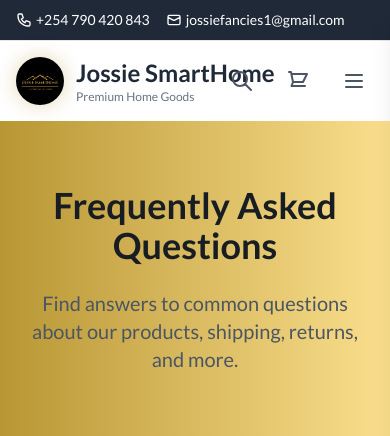
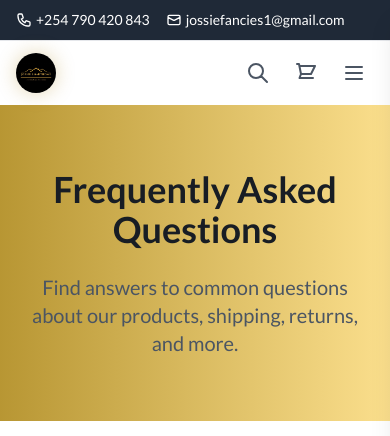
Before and after one commit to M0nicah/jossie-ecomm, a Django app: page /faq/ in a window 390 px wide. Shown: the top 436 px of the page. Run offline with Django 5.2, Linux system fonts and the light colour scheme; data comes from the database, SQL or seed files in the repository; data that the repository does not hold is empty; style sheets or scripts are compiled from the project's sources; some libraries are stand-ins or nearby versions.

Commit message:
fix ui, nav links and responsiveness

```diff
--- a/static/css/input.css
+++ b/static/css/input.css
@@ -108,7 +108,7 @@
 
 /* Custom nav link animations */
 .nav-link {
-    @apply relative;
+    @apply relative whitespace-nowrap;
 }
 
 .nav-link::after {
--- a/templates/base.html
+++ b/templates/base.html
@@ -230,22 +230,21 @@
     <!-- Main Navigation -->
     <nav class=" bg-white/70 backdrop-blur-lg sticky top-0 z-50 ">
         <div class="max-w-7xl mx-auto px-4 sm:px-6 lg:px-8">
-            <div class="flex justify-between h-20">
+            <div class="flex items-center justify-between gap-3 sm:gap-4 h-16 md:h-20 md:grid md:grid-cols-[max-content,1fr,max-content] md:gap-6">
                 <!-- Logo -->
-                <div class="flex items-center">
-                    <a href="{% url 'home' %}" class="flex-shrink-0 flex items-center group">
+                <div class="flex items-center min-w-0 flex-1 md:flex-none md:justify-self-start">
+                    <a href="{% url 'home' %}" class="flex items-center group">
                         <img src="{% static 'images/logo.jpg' %}" alt="Jossie SmartHome Logo" loading="lazy" decoding="async"
-                             class="w-12 h-12 rounded-full mr-3 glow-orange group-hover:hover-glow transition-all duration-300 object-cover">
-                        <div>
-                            <h1 class="text-2xl font-bold text-gray-800 group-hover:text-orange transition-colors">
+                             class="w-10 h-10 sm:w-12 sm:h-12 rounded-full lg:mr-3 glow-orange group-hover:hover-glow transition-all duration-300 object-cover flex-shrink-0">
+                        <div class="leading-tight min-w-0 hidden lg:block">
+                            <h1 class="text-xl font-bold text-gray-800 group-hover:text-orange transition-colors truncate">
                                 Jossie SmartHome</h1>
-                            <p class="text-xs text-gray-500">Premium Home Goods</p>
                         </div>
                     </a>
                 </div>
 
                 <!-- Desktop Navigation -->
-                <div class="hidden md:flex items-center space-x-6 lg:space-x-8">
+                <div class="hidden md:flex w-full items-center justify-center gap-4 lg:gap-6">
                     <a href="{% url 'home' %}"
                         class="nav-link text-gray-700 hover:text-orange transition-colors font-medium relative group">
                         Home
@@ -298,7 +297,7 @@
                 </div>
 
                 <!-- Right Side Actions -->
-                <div class="flex items-center space-x-4">
+                <div class="flex items-center justify-end gap-2 md:gap-3 lg:gap-4 min-w-0 flex-1 md:flex-none md:justify-self-end">
                     <!-- Search -->
                     <button onclick="toggleSearch()"
                         class="p-2 text-gray-600 hover:text-orange transition-colors hover:bg-gray-50 rounded-lg">
@@ -369,7 +368,7 @@
                 <div class="border-t border-orange/20 pt-4">
                     <div class="flex items-center justify-between mb-4">
                         <h3 class="text-lg font-bold text-gray-800">Shop by Category</h3>
-                        <button onclick="toggleMobileCategorySection()" id="mobileCategoryToggle"
+                        <button onclick="toggleMobileCategorySection()" id="mobileCategoryToggle" aria-expanded="false" aria-controls="mobileCategorySection"
                             class="p-2 hover:bg-orange/10 rounded-lg transition-colors border border-transparent hover:border-orange/20">
                             <svg id="mobileCategoryArrow" class="h-5 w-5 text-gray-600 transition-transform" fill="none"
                                 stroke="currentColor" viewBox="0 0 24 24">
@@ -378,7 +377,7 @@
                             </svg>
                         </button>
                     </div>
-                    <div id="mobileCategorySection" class="space-y-1.5">
+                    <div id="mobileCategorySection" class="space-y-1.5 hidden">
                         <div id="mobileCategoryMenu" class="grid grid-cols-1 gap-1.5">
                             <!-- Categories will be loaded here -->
                         </div>
@@ -955,18 +954,30 @@
             menu.classList.toggle('hidden');
             menuIcon.classList.toggle('hidden');
             closeIcon.classList.toggle('hidden');
+
+            if (menu.classList.contains('hidden')) {
+                const section = document.getElementById('mobileCategorySection');
+                const arrow = document.getElementById('mobileCategoryArrow');
+                const toggle = document.getElementById('mobileCategoryToggle');
+                section?.classList.add('hidden');
+                if (arrow) arrow.style.transform = 'rotate(0deg)';
+                if (toggle) toggle.setAttribute('aria-expanded', 'false');
+            }
         }
 
         function toggleMobileCategorySection() {
             const section = document.getElementById('mobileCategorySection');
             const arrow = document.getElementById('mobileCategoryArrow');
+            const toggle = document.getElementById('mobileCategoryToggle');
 
             if (section.classList.contains('hidden')) {
                 section.classList.remove('hidden');
                 arrow.style.transform = 'rotate(180deg)';
+                if (toggle) toggle.setAttribute('aria-expanded', 'true');
             } else {
                 section.classList.add('hidden');
                 arrow.style.transform = 'rotate(0deg)';
+                if (toggle) toggle.setAttribute('aria-expanded', 'false');
             }
         }
 
```
Also changed, not shown: core/management/commands/populate_data.py (+14 -0 lines).
